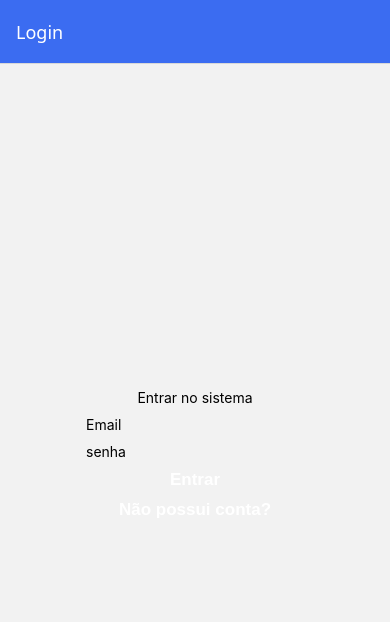
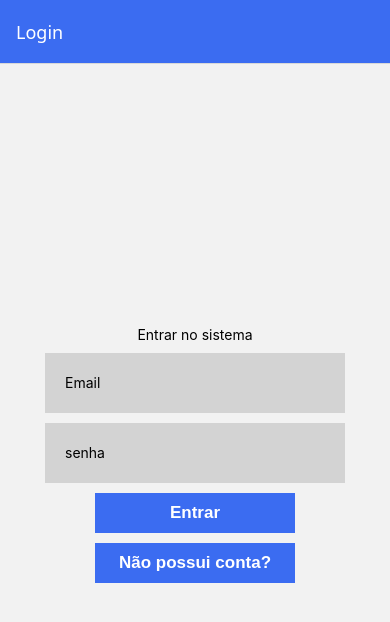
Before and after one commit to FlavioUser222/app-mobile-gestao, a React Native app: screen /Login in a window 390 px wide. Shown: the top 622 px of the page. Built offline with nearby package versions, Linux system fonts and the light colour scheme.

Commit message:
Update styles.js

```diff
--- a/styles/styles.js
+++ b/styles/styles.js
@@ -240,6 +240,21 @@ export const styles = StyleSheet.create({
         padding:30,
         gap:10,
     },
+      buttonCadastrar2: {
+        width: 200,
+        height: 40,
+        backgroundColor: '#3b6cf1ff',
+        alignItems: 'center',
+        justifyContent: 'center'
+    },
+
+     input2: {
+        paddingHorizontal: 20,
+        paddingVertical: 20,
+        width: 300,
+        height: 60,
+        backgroundColor: '#d3d3d3ff'
+    },
 
 
 
```
